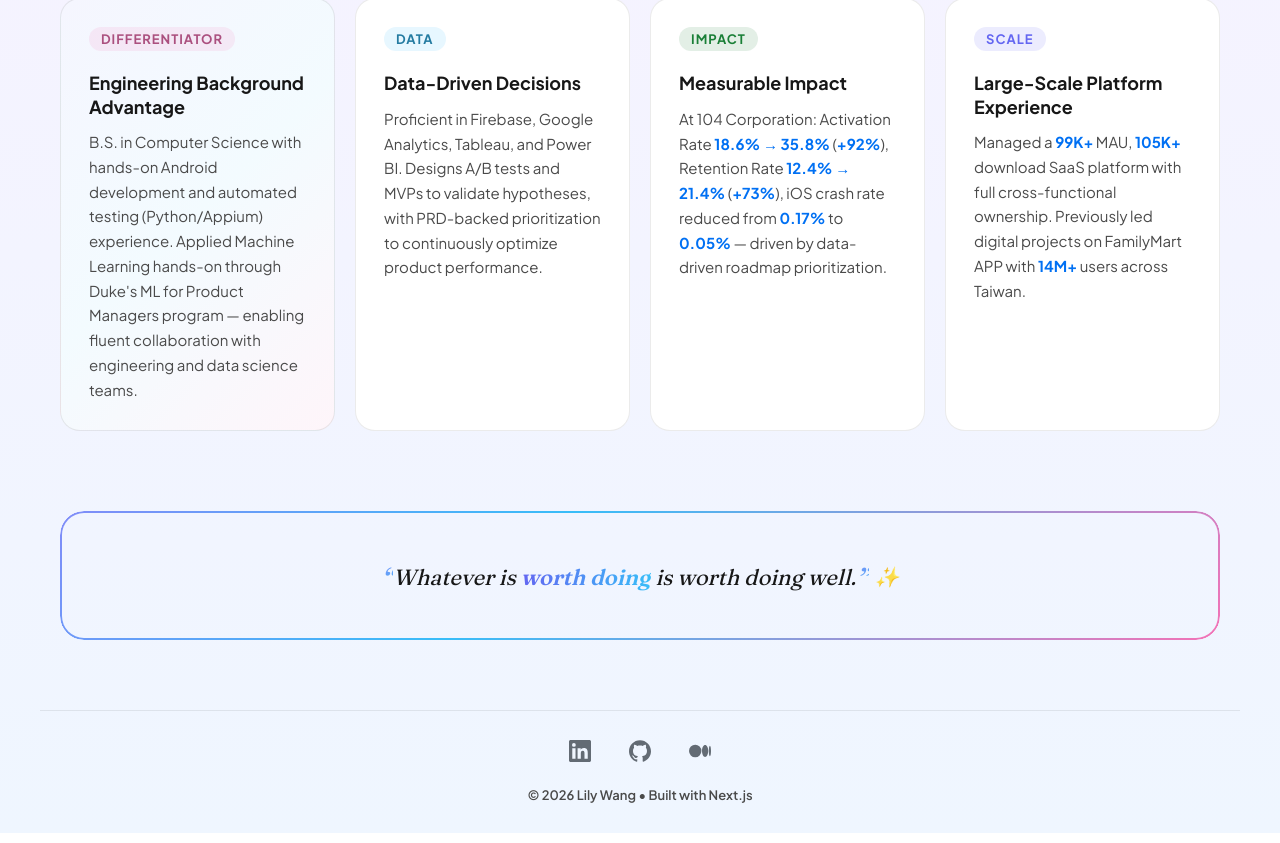
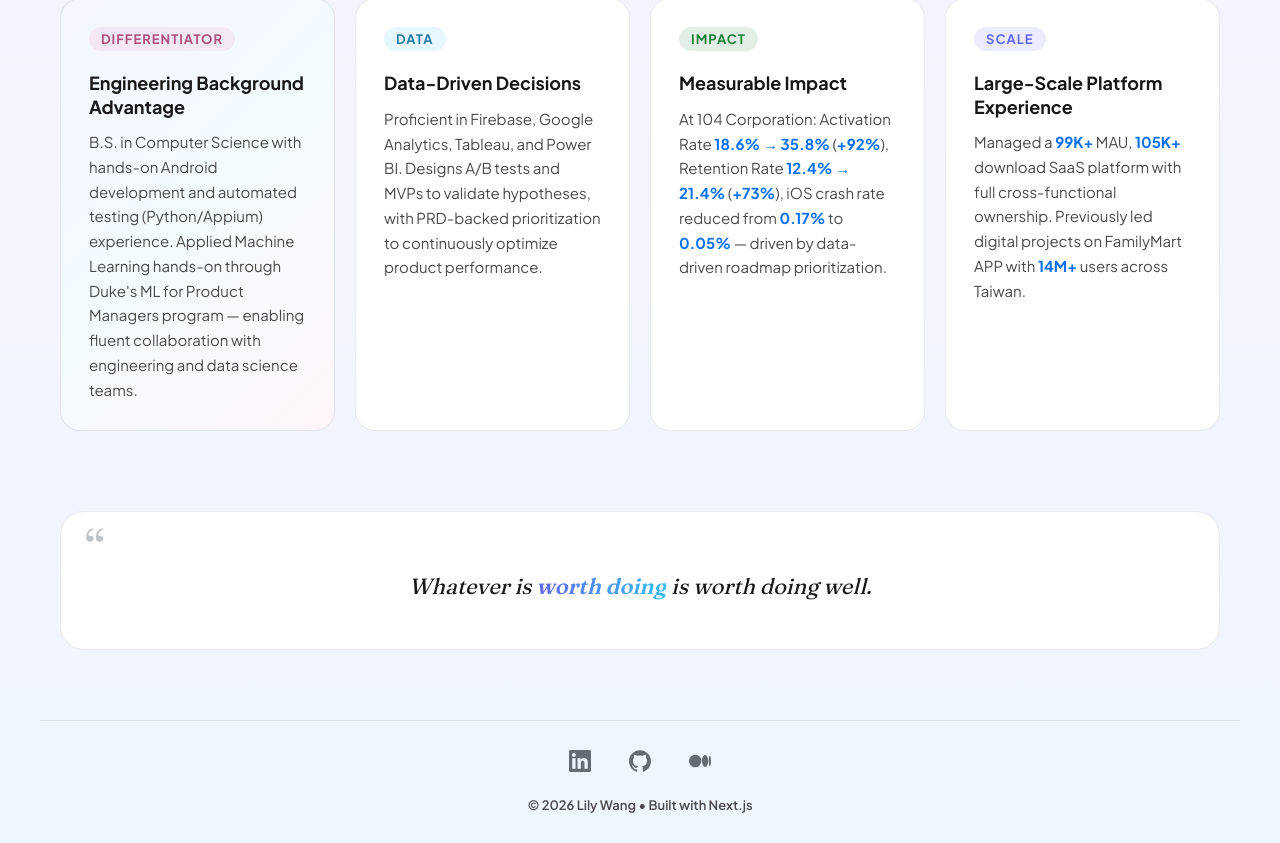
Before and after one commit to thelilywang/lilywang-portfolio, a Next.js app: page / in a window 1280 px wide. Shown: the part 1100-1943 px from the top of the page. Built offline with nearby package versions, Linux system fonts and the light colour scheme.

Commit message:
style(home): simplify quote block to solid card styling
Replace the gradient border with surface-raised card + default border,
drop the twinkle emoji and closing quote, restyle the opening quote as
a 48px translucent display-font mark; keep the gradient text highlight.

```diff
--- a/src/app/page.module.css
+++ b/src/app/page.module.css
@@ -401,51 +401,24 @@
   flex-direction: column;
   align-items: center;
   text-align: center;
-  padding: 48px 56px 44px;
-  background: transparent;
+  padding: 56px 56px 44px;
+  background-color: var(--surface-raised);
+  border: 1px solid var(--border-default);
   border-radius: 24px;
   overflow: hidden;
   width: 100%;
   box-sizing: border-box;
 }
 
-/* 彩色漸層邊框 */
-.quoteSection::before {
-  content: '';
+.quoteMarks {
   position: absolute;
-  inset: 0;
-  border-radius: 24px;
-  padding: 2px;
-  background: linear-gradient(135deg, var(--accent-indigo-strong) 0%, var(--accent-sky) 40%, var(--accent-pink-strong) 100%);
-  -webkit-mask: linear-gradient(#fff 0 0) content-box, linear-gradient(#fff 0 0);
-  -webkit-mask-composite: xor;
-  mask-composite: exclude;
-  pointer-events: none;
-}
-
-.quoteDecorTail {
-  display: inline;
-  margin-left: 6px;
-  font-size: 0.9em;
-  vertical-align: 0.05em;
-  animation: twinkle 2.6s ease-in-out infinite;
-}
-
-@keyframes twinkle {
-  0%, 100% { opacity: 0.8; transform: scale(1) rotate(0deg); }
-  50% { opacity: 1; transform: scale(1.2) rotate(12deg); }
-}
-
-.quoteMarks {
+  top: 12px;
+  left: 24px;
   font-family: var(--font-display);
-  font-size: 1.35em;
+  font-size: 48px;
   line-height: 1;
-  background: linear-gradient(135deg, var(--accent-indigo-strong), var(--accent-sky));
-  -webkit-background-clip: text;
-  -webkit-text-fill-color: transparent;
-  background-clip: text;
+  color: color-mix(in srgb, var(--color-muted) 40%, transparent);
   user-select: none;
-  vertical-align: -0.15em;
 }
 
 .quoteBody {
--- a/src/app/page.tsx
+++ b/src/app/page.tsx
@@ -101,14 +101,12 @@ export default function Home() {
           className={`${styles.quoteSection} ${styles.fadeInUp}`}
           ref={fadeRef}
         >
+          <span className={styles.quoteMarks} aria-hidden="true">&ldquo;</span>
           <div className={styles.quoteBody}>
             <p className={styles.quoteText}>
-              <span className={styles.quoteMarks} aria-hidden="true">&ldquo;</span>
               {t.rich('quote', {
                 highlight: (chunks) => <span className={styles.quoteHighlight}>{chunks}</span>,
               })}
-              <span className={styles.quoteMarks} aria-hidden="true">&rdquo;</span>
-              <span className={styles.quoteDecorTail} aria-hidden="true">✨</span>
             </p>
           </div>
         </div>
```
